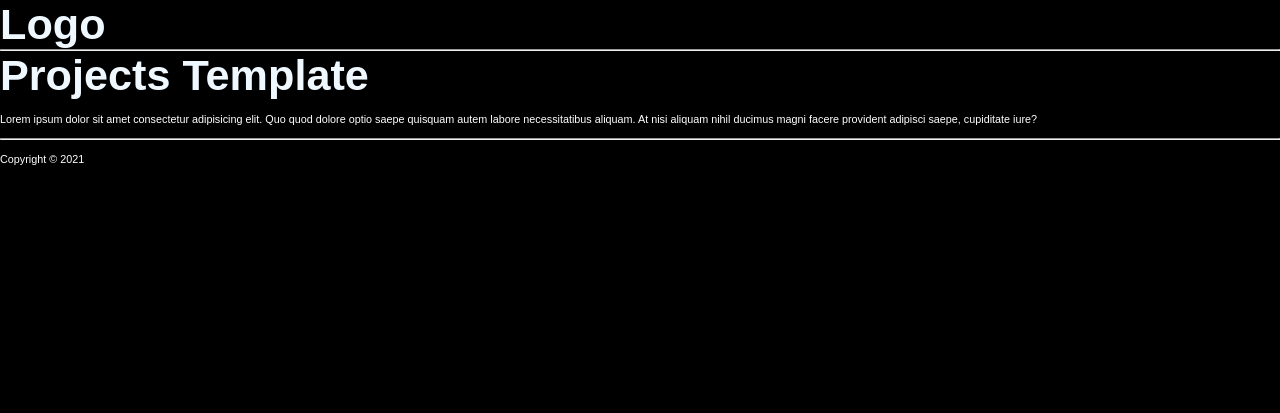
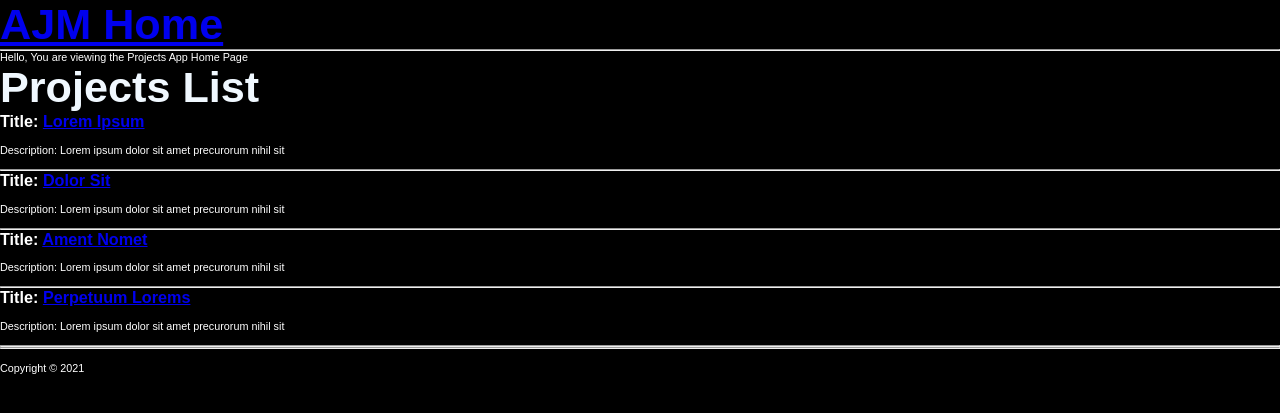
Before and after one commit to squteronsquter/django-starter-one, a Django app: page / in a window 1280 px wide. Shown: the top 413 px of the page. Run offline with Django 3.2, Linux system fonts and the light colour scheme.

Commit message:
four:dummy data dynamic with links

```diff
--- a/projects/templates/projects/projects.html
+++ b/projects/templates/projects/projects.html
@@ -1,8 +1,24 @@
 {% extends 'main.html' %}
 
 {% block content %}
+{{ message }}
+<h1>Projects List</h1>
 
-<h1>Projects Template</h1>
-<p>Lorem ipsum dolor sit amet consectetur adipisicing elit. Quo quod dolore optio saepe quisquam autem labore necessitatibus aliquam. At nisi aliquam nihil ducimus magni facere provident adipisci saepe, cupiditate iure?</p>
+<ul>
+
+    {% for project in projects %}
+
+    <li>
+        <h2>Title: <a href="{% url 'project' project.id %}">{{ project.title }}</a></h2>
+        <p>Description: {{ project.description }}</p>
+    </li>
+
+    <hr>
+
+    {% endfor %}
+
+</ul>
+
+
 
 {% endblock content %}
--- a/projects/views.py
+++ b/projects/views.py
@@ -1,8 +1,40 @@
 from django.shortcuts import render
 from django.http import HttpResponse
 
+# lets get some dummy data
+
+projectsList = [
+	{
+		'id': '1',
+		'title': 'Lorem Ipsum',
+		'description': 'Lorem ipsum dolor sit amet precurorum nihil sit'
+	},
+
+	{
+		'id': '2',
+		'title': 'Dolor Sit',
+		'description': 'Lorem ipsum dolor sit amet precurorum nihil sit'
+	},
+	{
+		'id': '3',
+		'title': 'Ament Nomet',
+		'description': 'Lorem ipsum dolor sit amet precurorum nihil sit'
+	},
+	{
+		'id': '4',
+		'title': 'Perpetuum Lorems',
+		'description': 'Lorem ipsum dolor sit amet precurorum nihil sit'
+	},
+]
+
 def projects(request):
-    return render(request, 'projects/projects.html')
+    msg = 'Hello, You are viewing the Projects App Home Page'
+    context = {'message':msg, 'projects':projectsList}
+    return render(request, 'projects/projects.html', context )
 
 def project(request, pk):
-    return render(request, 'projects/single-project.html')
+    projectObj = None
+    for i in projectsList:
+        if i['id'] == pk:
+            projectObj = i
+    return render(request, 'projects/single-project.html', {'project':projectObj})
--- a/templates/navbar.html
+++ b/templates/navbar.html
@@ -1,2 +1,2 @@
-<h1>Logo</h1>
+<h1><a href="/">AJM Home</a></h1>
 <hr>
```
Also changed, not shown: projects/templates/projects/single-project.html (+2 -5 lines).
